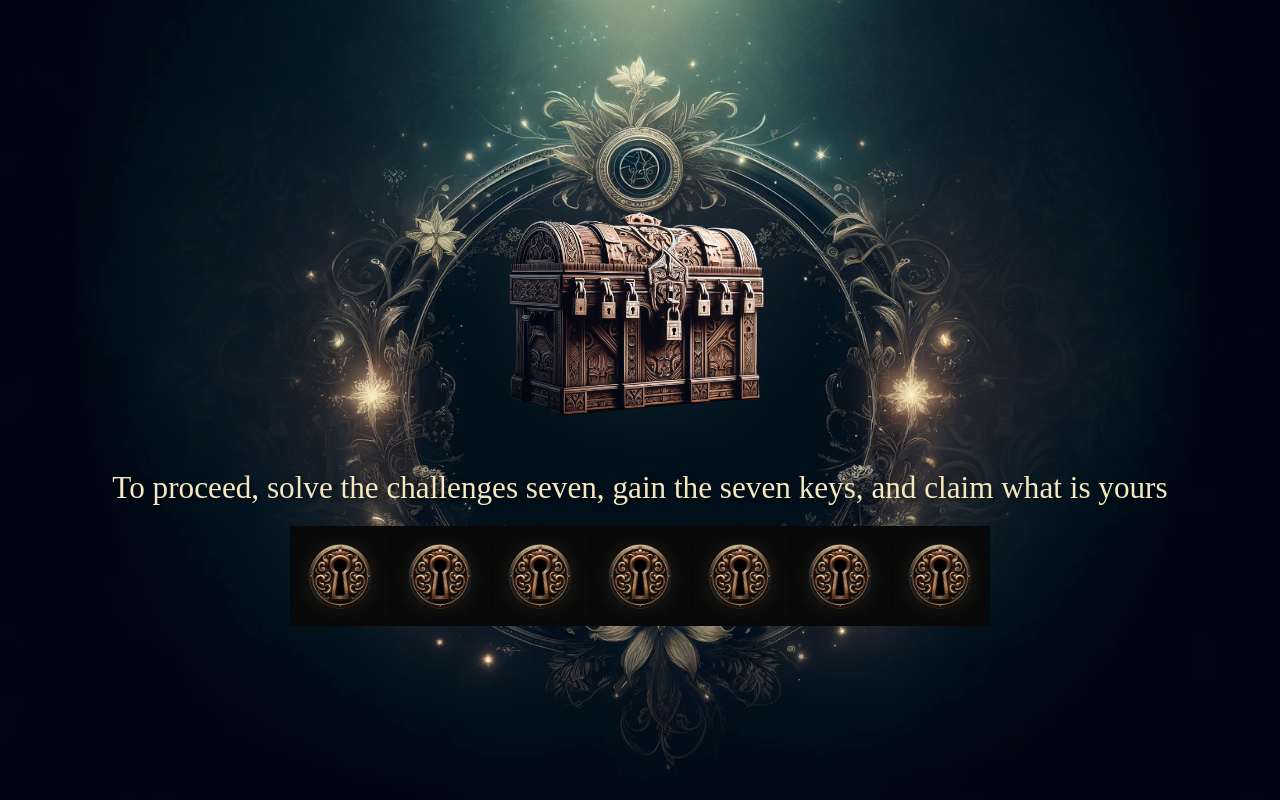
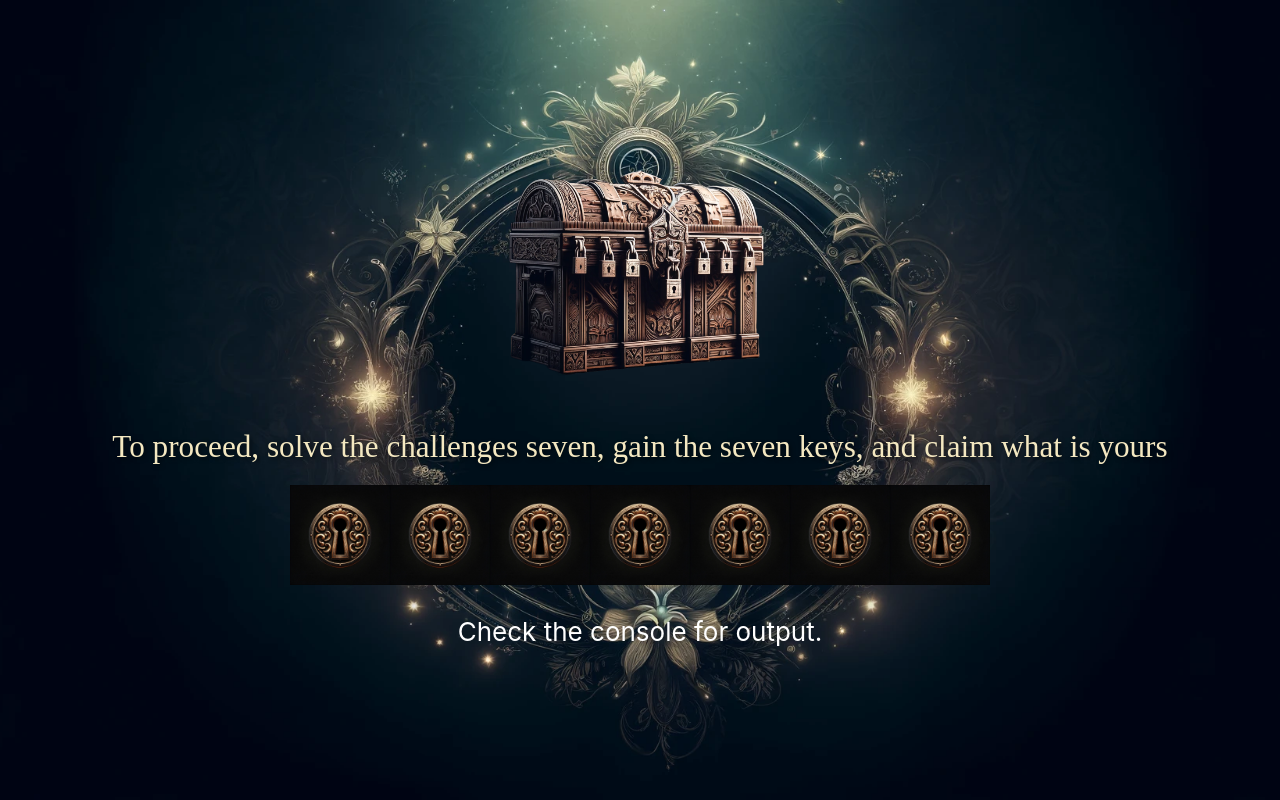
Before and after one commit to Tobias-Johannesson/mysteriouslockbox, a React (Create React App) app in the folder client/: page / in a window 1280 px wide. Built offline with nearby package versions, Linux system fonts and the light colour scheme; no server answers.

Commit message:
Adding postgresql

```diff
--- a/client/src/components/App.js
+++ b/client/src/components/App.js
@@ -11,7 +11,7 @@ function App() {
     <div className="App">
       {<LockboxComponent />}
       {<KeyComponent />}
-      {false ? <DataComponent /> : <div></div>}
+      {<DataComponent />}
     </div>
   );
 }
```
